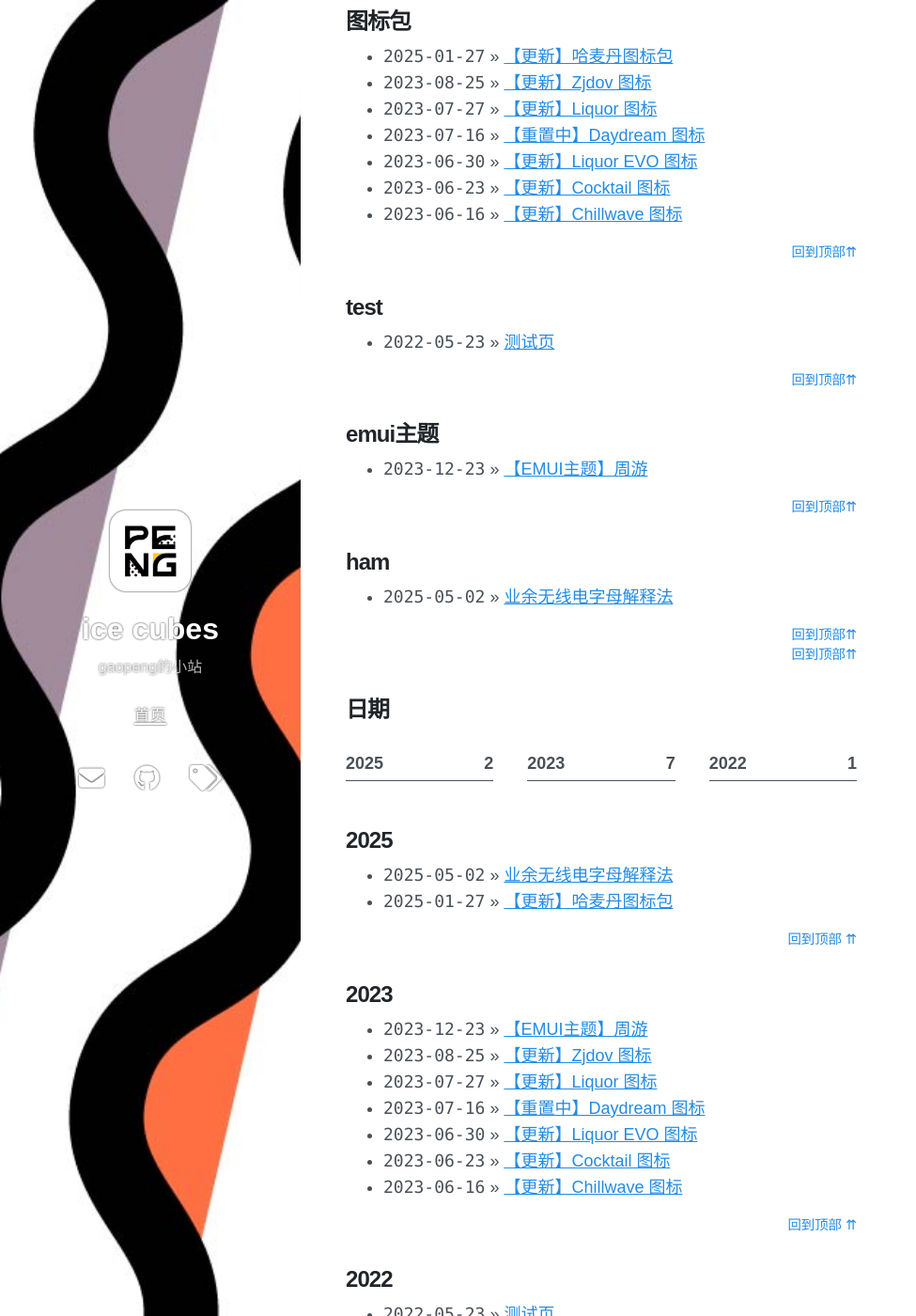
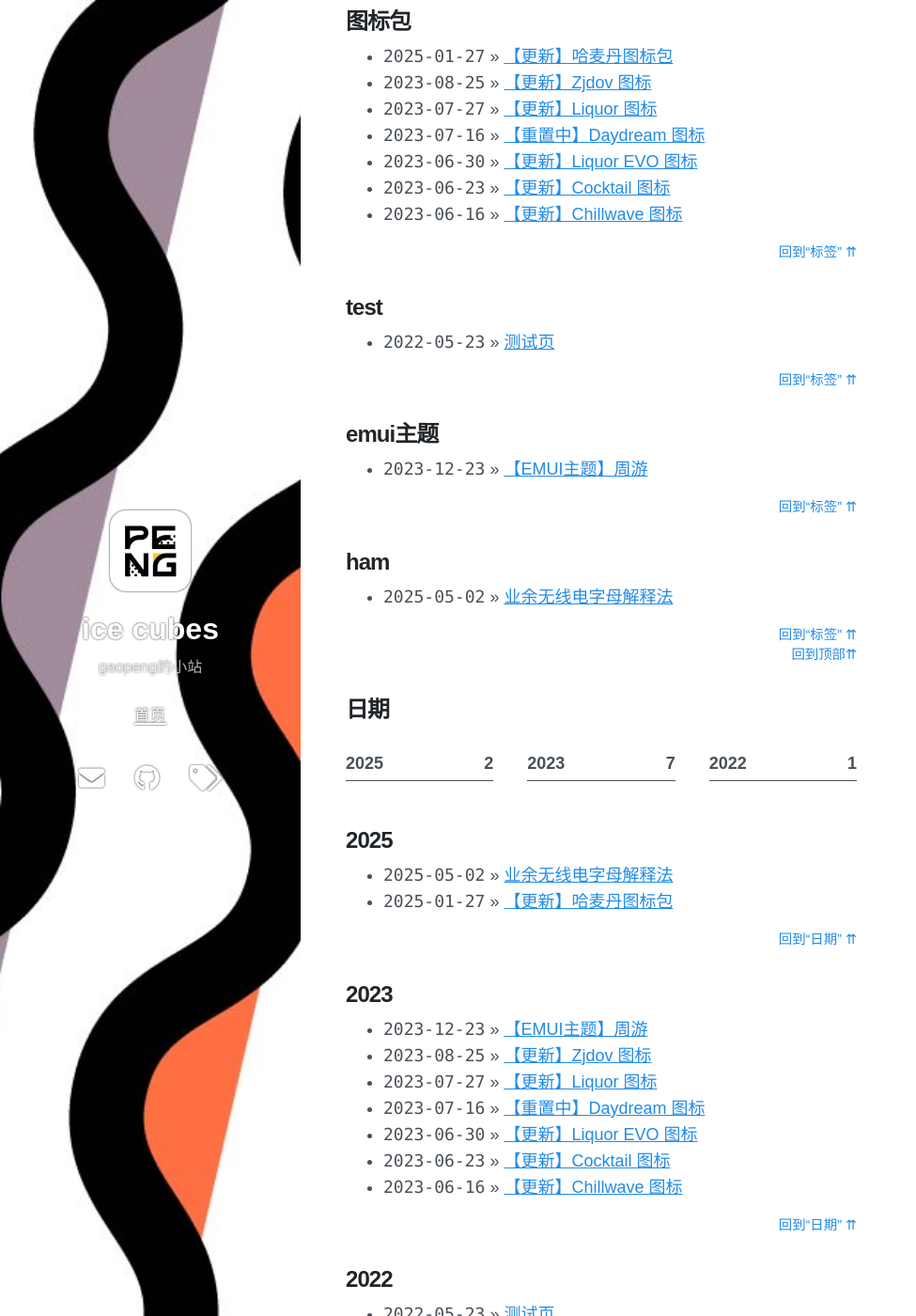
Before and after one commit to gaopengk/gaopengk.github.io, a Jekyll site: the page built from tags.md, in a window 1280 px wide and 1400 px high, scrolled down 362 px. Shown: the whole window at 94% size, without its empty margins (0-975 px from the left). Built offline with Jekyll 4.4.1, drawn with Linux system fonts in a browser that asks for light colours; nearby versions of some CDN libraries.

Commit message:
Update archive-taxonomies.html

```diff
--- a/_layouts/archive-taxonomies.html
+++ b/_layouts/archive-taxonomies.html
@@ -5,7 +5,7 @@ layout: default
 {% include home-header.html %}
 
 <h1>{{ page.title }}</h1>
-<h2>标签</h2>
+<h2 id="tags">标签</h2>
 <!-- tags -->
 {% comment %} Check the type of archive {% endcomment %}
 {%- if page.type == 'categories' -%}
@@ -73,11 +73,12 @@ layout: default
           </li>
         {%- endfor -%}
       </ul>
-      <a href="#" onclick="backToTop()" class="back-to-top">回到顶部&#8648;</a>
+      <a href="#tags" onclick="backToTop()" class="back-to-top">回到“标签” &#8648;</a>
     {%- endif -%}
   {%- endfor -%}
 {%- endfor -%}
 <a href="#" onclick="backToTop()" class="back-to-top">回到顶部&#8648;</a>
+
 <!-- dates -->
 <h2 id="date">日期</h2>
 {%- assign taxonomies = site.posts | group_by_exp: "post", "post.date | date: '%Y'" -%}
@@ -109,8 +110,9 @@ layout: default
       </li>
     {%- endfor -%}
   </ul>
-  <a href="#date" onclick="backToTop()" class="back-to-top">回到顶部 &#8648;</a>
+  <a href="#date" onclick="backToTop()" class="back-to-top">回到“日期” &#8648;</a>
 {%- endfor -%}
+<a href="#" onclick="backToTop()" class="back-to-top">回到顶部&#8648;</a>
 
 <script>
   function backToTop() {
```
